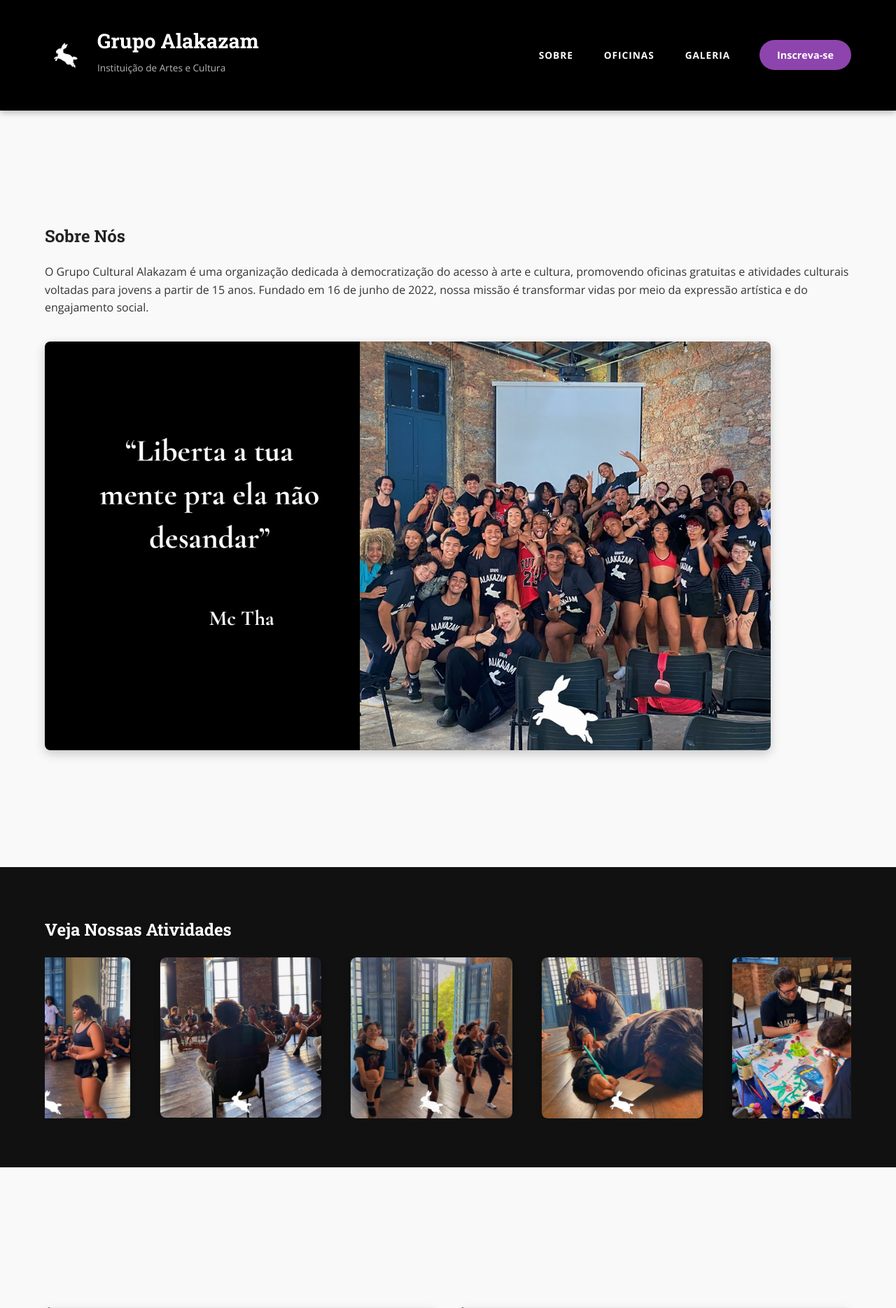
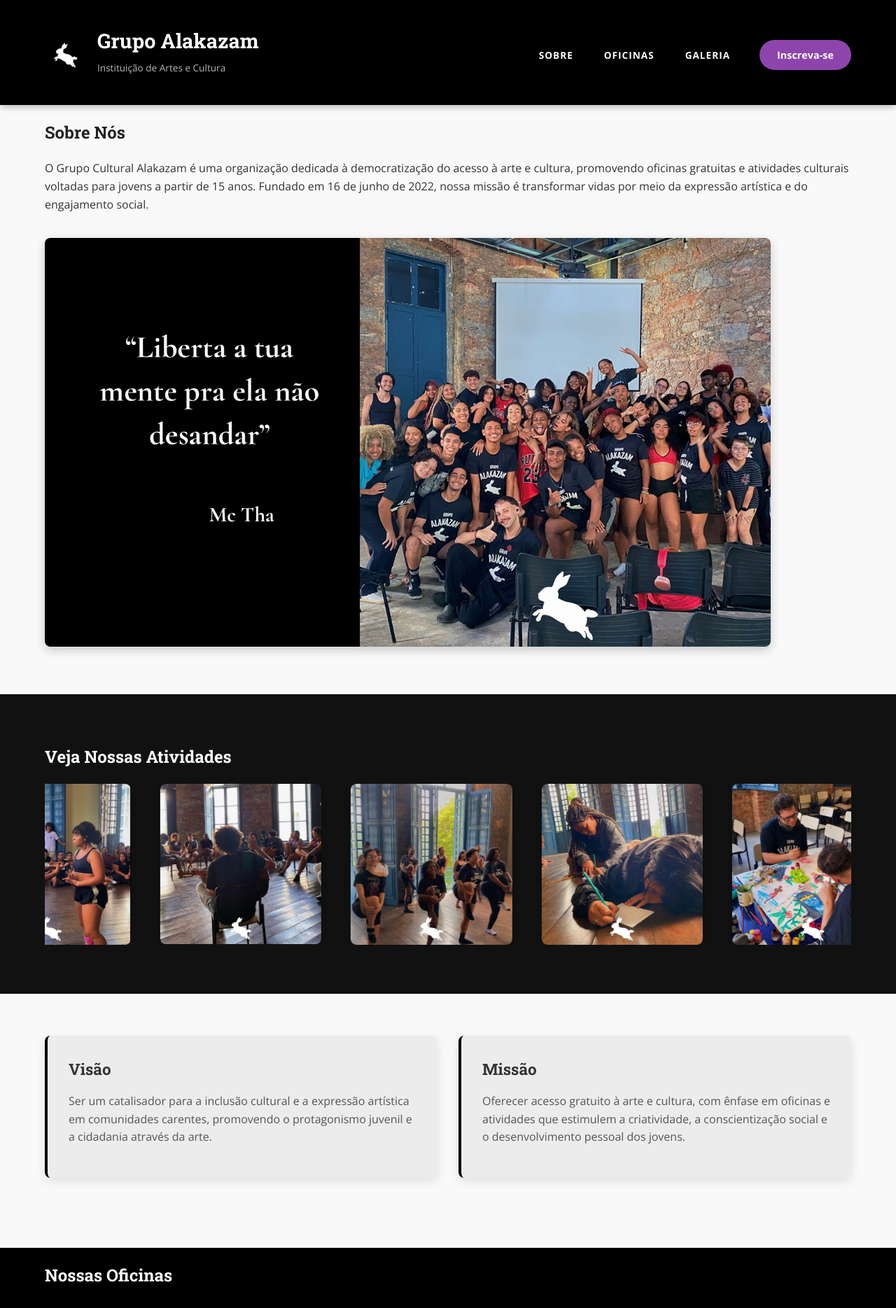
Before and after one commit to rigopedro/trabalhowebIII, a Flask app: page / in a window 1280 px wide. Shown: the top 1869 px of the page at 70% size. Run offline with Flask 3, Linux system fonts and the light colour scheme.

Commit message:
fix: padding de sessoes corrigido levando em conta o tamanho do header

```diff
--- a/static/frontend/style.css
+++ b/static/frontend/style.css
@@ -44,6 +44,7 @@ header {
     top: 0;
     z-index: 100;
     box-shadow: 0 2px 10px rgba(0,0,0,0.3);
+    max-height: 150px;
 }
 
 .header-content {
@@ -165,9 +166,9 @@ nav a:hover::after {
     }
 }
 
-/* Seções */
 section {
-    padding: 140px 0;
+    scroll-margin-top: 150px;
+    padding-bottom: 40px;
     background-color: #000;
 }
 
```
